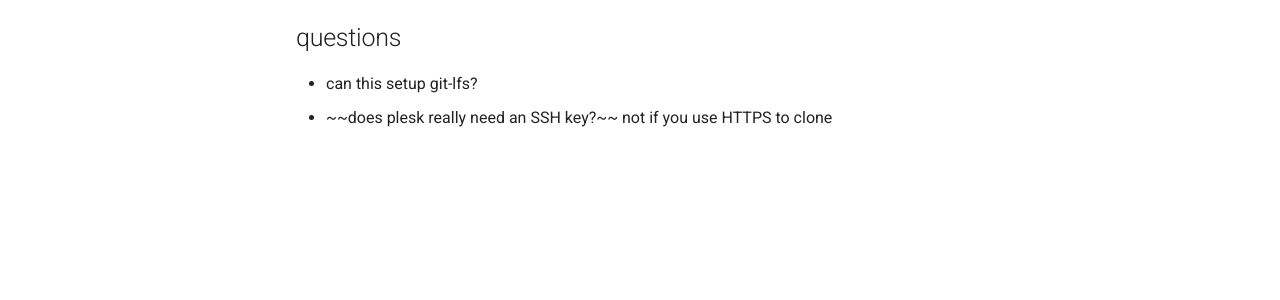
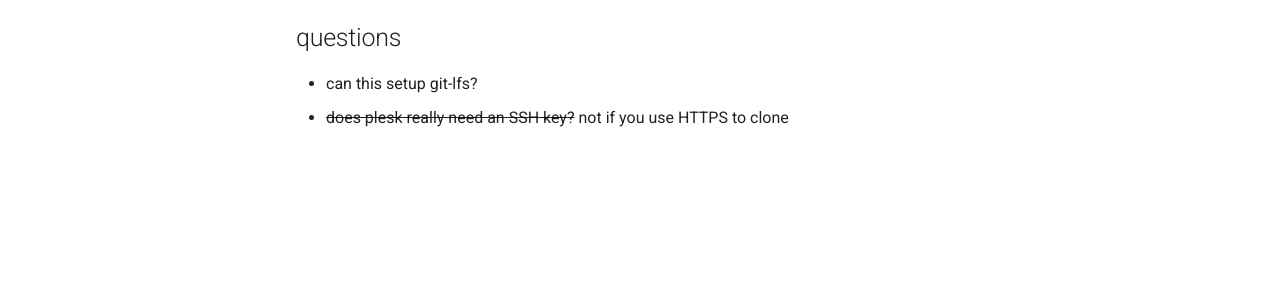
Before and after one commit to 0x6d64/ghpages-tryout, an MkDocs documentation site: the page built from docs/notes.md, in a window 1280 px wide. Shown: the part 343-643 px from the top of the page. Built offline with MkDocs 1.6.1 and Material for MkDocs 9.7.7, drawn with Linux system fonts in a browser that asks for light colours; comment, search, counter and statistics services are not loaded.

Commit message:
switch to pymdown-extensions

```diff
--- a/mkdocs.yml
+++ b/mkdocs.yml
@@ -11,4 +11,4 @@
   name: 'material'
 
 markdown_extensions:
-  - del_ins
+  - pymdownx.tilde
--- a/requirements.txt
+++ b/requirements.txt
@@ -1 +1 @@
-mdx_del_int
+pymdown-extensions
```
